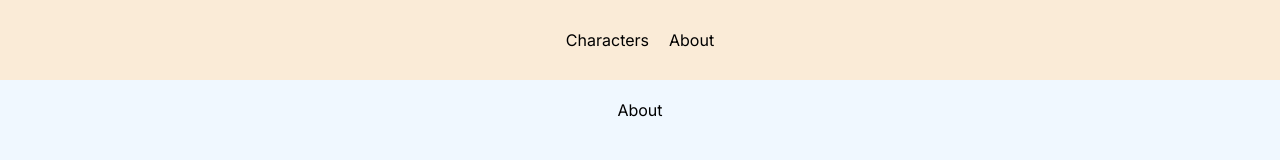
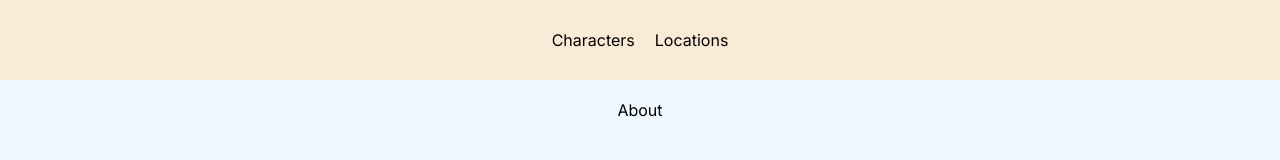
Before and after one commit to lx-DaryaLiashchynskaya/next-js-rick-and-morty, a Next.js app: page /about in a window 1280 px wide. Shown: the top 160 px of the page. Built offline with nearby package versions, Linux system fonts and the light colour scheme.

Commit message:
add abstract Header navigation links logic

```diff
--- a/src/app/components/Header/Header.module.css
+++ b/src/app/components/Header/Header.module.css
@@ -5,3 +5,7 @@
     height: 80px;
     background-color: antiquewhite;
 }
+
+.navLink:hover {
+    opacity: 0.8;
+}
--- a/src/app/components/Header/Header.tsx
+++ b/src/app/components/Header/Header.tsx
@@ -1,10 +1,12 @@
 'use client'
 import styles from './Header.module.css'
 import Link from "next/link";
+import {INavigationLink} from "@/types/navigationLinks.types";
 
-export const Header = () => {
+export const Header = ({navigationLinks}: { navigationLinks: INavigationLink[] }) => {
     return <header className={styles.headerContainer}>
-        <Link href={'/'}>Characters</Link>
-        <Link href={"/about"}>About</Link>
+        {navigationLinks.map((link) => (
+            <Link key={link.title} className={styles.navLink} href={link.link}>{link.title}</Link>)
+        )}
     </header>
 }
--- a/src/app/layout.tsx
+++ b/src/app/layout.tsx
@@ -4,6 +4,7 @@ import './globals.css'
 import {Footer} from "@/app/components/Footer/Footer";
 import {Header} from "@/app/components/Header/Header";
 import React from "react";
+import {INavigationLink} from "@/types/navigationLinks.types";
 
 const inter = Inter({ subsets: ['latin'] })
 
@@ -11,6 +12,11 @@ export const metadata: Metadata = {
     title: 'Rick and Morty',
   description: 'Generated by create next app',
 }
+
+const NAVIGATION_LINKS: INavigationLink[] = [
+    {title: "Characters", link: '/'},
+    {title: "Locations", link: '/locations'}
+]
 
 export default function RootLayout({
   children,
@@ -20,7 +26,7 @@ export default function RootLayout({
   return (
       <html lang="en">
       <body className={inter.className}>
-      <Header/>
+      <Header navigationLinks={NAVIGATION_LINKS}/>
       <main>
           {children}
       </main>
```
